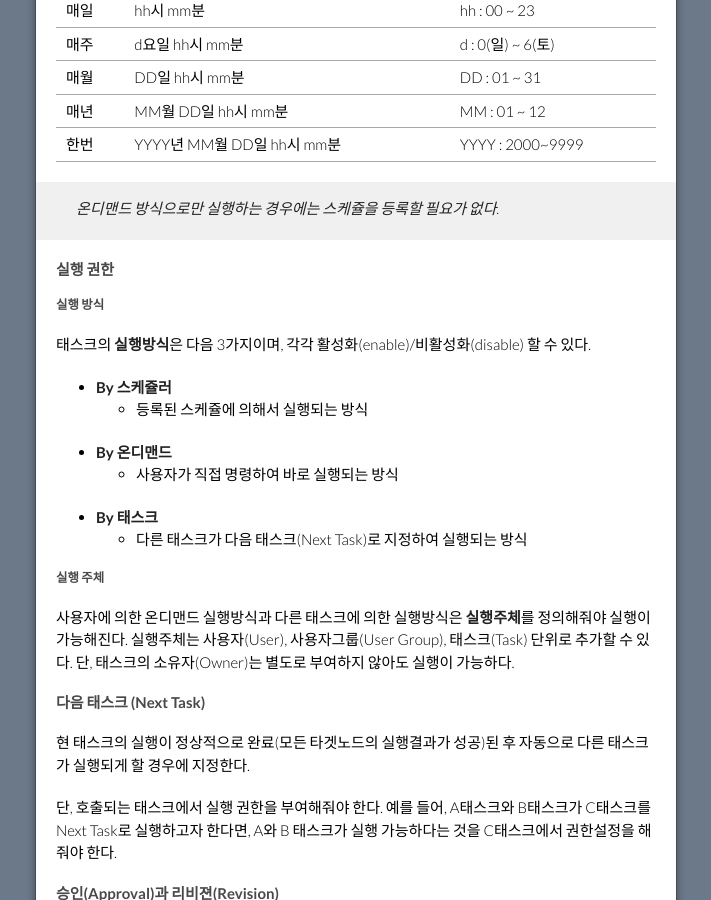
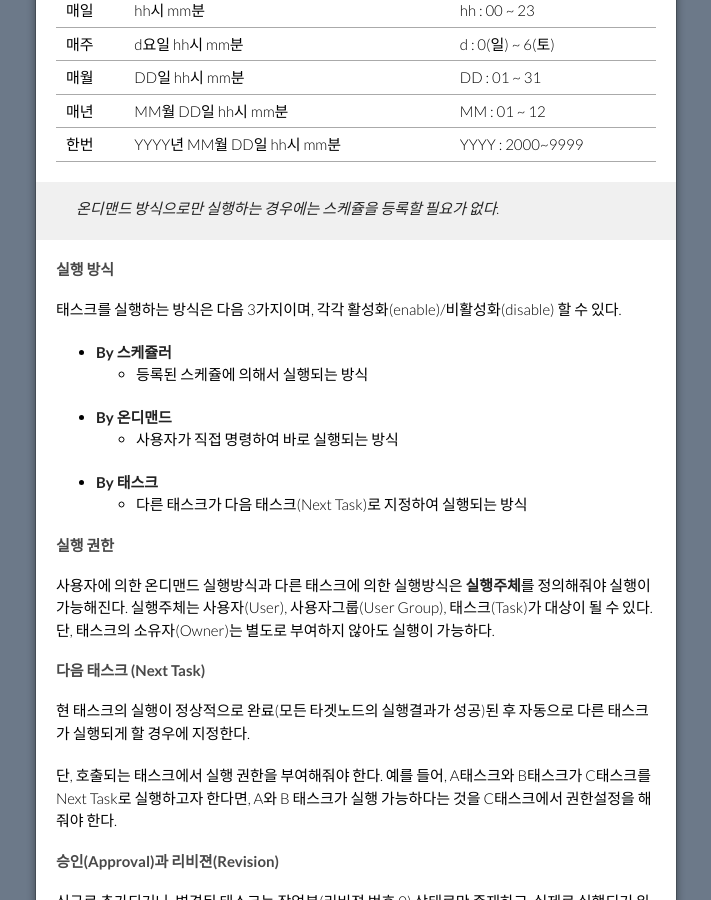
Before and after one commit to opmate/opmate.github.io, a Jekyll site: the page built from document/Overview.md, in a window 1280 px wide and 900 px high, scrolled down 3255 px. Shown: the whole window, without its empty margins (284-995 px from the left). Built offline with Jekyll 4.4.1, drawn with Linux system fonts in a browser that asks for light colours; our own code applies the rules of GitHub Pages for plain Markdown files; a script that is not in the unit is left out; the repository's description, which GitHub fills in, is left out.

Commit message:
Update Overview.md

```diff
--- a/document/Overview.md
+++ b/document/Overview.md
@@ -131,11 +131,9 @@ title: Overview
 
 > 온디맨드 방식으로만 실행하는 경우에는 스케쥴을 등록할 필요가 없다.
 
-#### 실행 권한
+#### 실행 방식
 
-##### 실행 방식
-
-태스크의 **실행방식**은 다음 3가지이며, 각각 활성화(enable)/비활성화(disable) 할 수 있다.
+태스크를 실행하는 방식은 다음 3가지이며, 각각 활성화(enable)/비활성화(disable) 할 수 있다.
 
 - **By 스케쥴러**
   - 등록된 스케쥴에 의해서 실행되는 방식
@@ -144,10 +142,10 @@ title: Overview
 - **By 태스크**
   - 다른 태스크가 다음 태스크(Next Task)로 지정하여 실행되는 방식
 
-##### 실행 주체
+#### 실행 권한
 
 사용자에 의한 온디맨드 실행방식과 다른 태스크에 의한 실행방식은 **실행주체**를 정의해줘야 실행이 가능해진다.
-실행주체는 사용자(User), 사용자그룹(User Group), 태스크(Task) 단위로 추가할 수 있다.
+실행주체는 사용자(User), 사용자그룹(User Group), 태스크(Task)가 대상이 될 수 있다.
 단, 태스크의 소유자(Owner)는 별도로 부여하지 않아도 실행이 가능하다.
 
 #### 다음 태스크 (Next Task)
```
